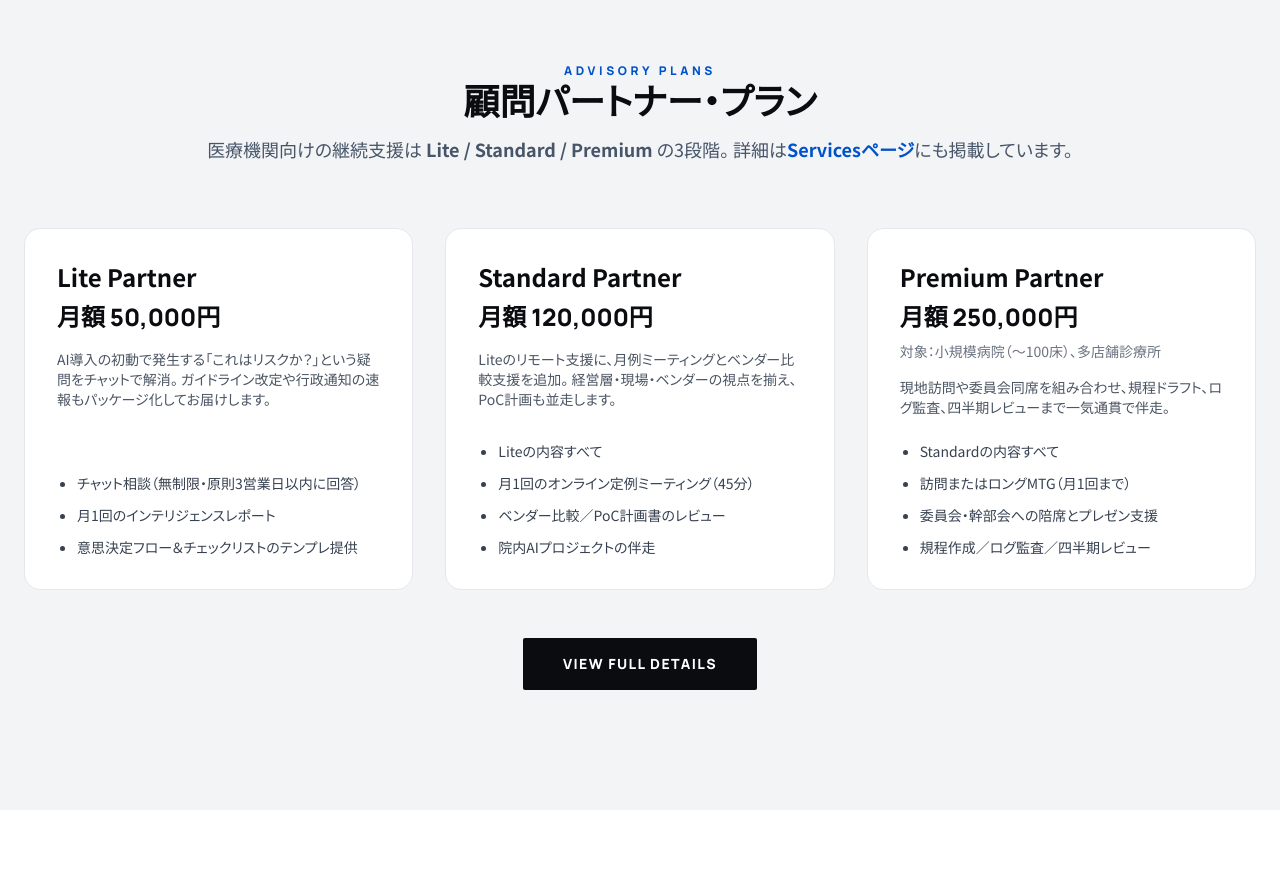
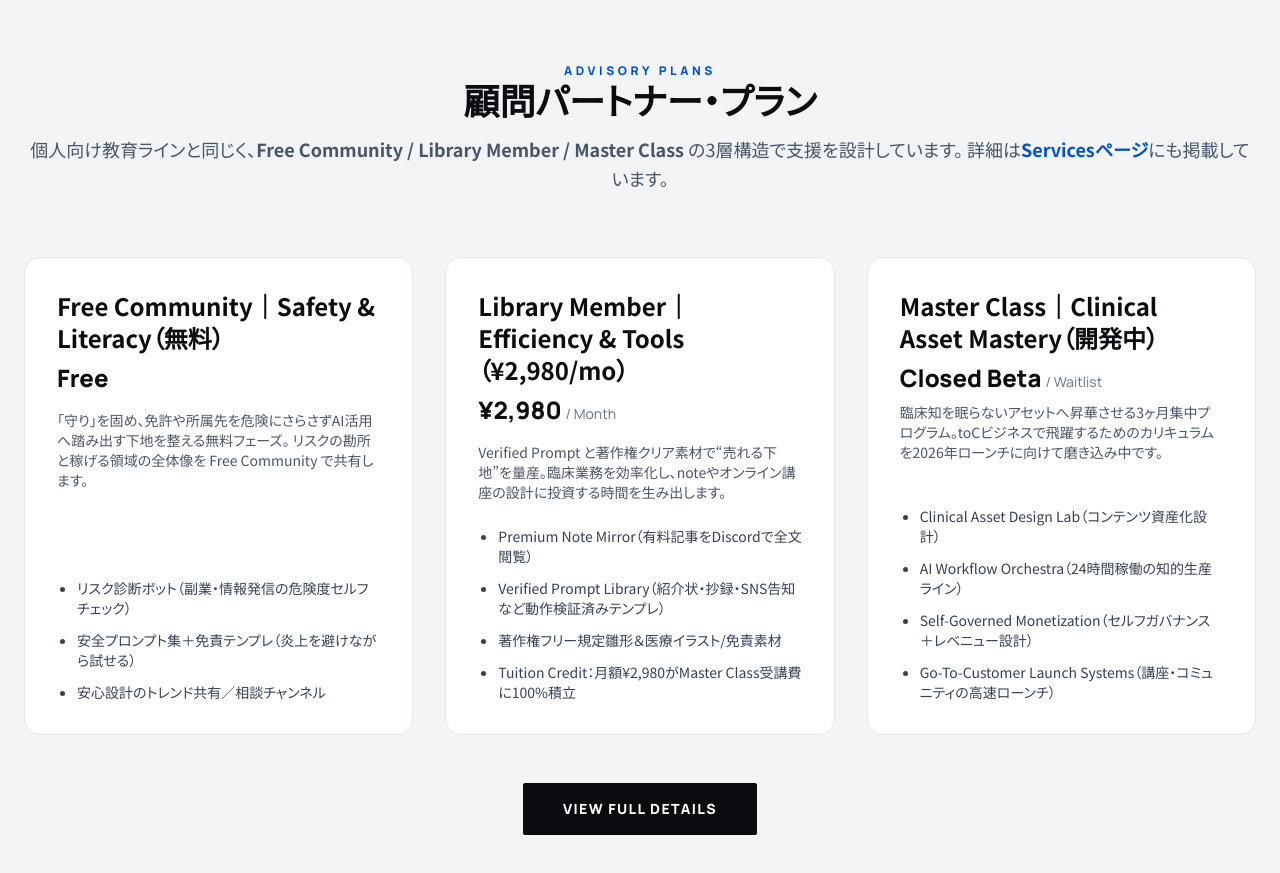
Before and after one commit to cursorvers/cursorvers-inc, a plain HTML site: page index.html in a window 1280 px wide. Shown: the part 4480-5353 px from the top of the page. Drawn offline with nearby package versions, Linux system fonts and the light colour scheme.

```diff
--- a/index.html
+++ b/index.html
@@ -346,53 +346,51 @@
                 <span class="text-brand-blue text-xs font-bold tracking-[0.3em] uppercase block font-en">Advisory Plans</span>
                 <h2 class="text-4xl font-bold text-brand-black mb-4">顧問パートナー・プラン</h2>
                 <p class="text-brand-slate text-lg leading-relaxed">
-                    医療機関向けの継続支援は <strong>Lite / Standard / Premium</strong> の3段階。
+                    個人向け教育ラインと同じく、<strong>Free Community / Library Member / Master Class</strong> の3層構造で支援を設計しています。
                     詳細は<a href="services.html#advisory" class="text-brand-blue font-semibold hover:underline">Servicesページ</a>にも掲載しています。
                 </p>
             </div>
 
             <div class="grid md:grid-cols-3 gap-8">
                 <article class="card-hover bg-white rounded-2xl p-8 flex flex-col">
-                    <h3 class="text-2xl font-bold mb-2 text-brand-black">Lite Partner</h3>
-                    <p class="text-brand-black font-en font-extrabold text-2xl mb-4">月額 50,000円</p>
+                    <h3 class="text-2xl font-bold mb-2 text-brand-black">Free Community｜Safety &amp; Literacy（無料）</h3>
+                    <p class="text-brand-black font-en font-extrabold text-2xl mb-4">Free</p>
                     <p class="text-sm text-gray-600 mb-6 flex-grow">
-                        AI導入の初動で発生する「これはリスクか？」という疑問をチャットで解消。
-                        ガイドライン改定や行政通知の速報もパッケージ化してお届けします。
+                        「守り」を固め、免許や所属先を危険にさらさずAI活用へ踏み出す下地を整える無料フェーズ。
+                        リスクの勘所と稼げる領域の全体像を Free Community で共有します。
                     </p>
                     <ul class="text-sm text-gray-700 space-y-3 list-disc pl-5">
-                        <li>チャット相談（無制限・原則3営業日以内に回答）</li>
-                        <li>月1回のインテリジェンスレポート</li>
-                        <li>意思決定フロー＆チェックリストのテンプレ提供</li>
+                        <li>リスク診断ボット（副業・情報発信の危険度セルフチェック）</li>
+                        <li>安全プロンプト集＋免責テンプレ（炎上を避けながら試せる）</li>
+                        <li>安心設計のトレンド共有／相談チャンネル</li>
                     </ul>
                 </article>
 
                 <article class="card-hover bg-white rounded-2xl p-8 flex flex-col">
-                    <h3 class="text-2xl font-bold mb-2 text-brand-black">Standard Partner</h3>
-                    <p class="text-brand-black font-en font-extrabold text-2xl mb-4">月額 120,000円</p>
+                    <h3 class="text-2xl font-bold mb-2 text-brand-black">Library Member｜Efficiency &amp; Tools（¥2,980/mo）</h3>
+                    <p class="text-brand-black font-en font-extrabold text-2xl mb-4">¥2,980<span class="text-sm text-gray-500 font-normal ml-1">/ Month</span></p>
                     <p class="text-sm text-gray-600 mb-6 flex-grow">
-                        Liteのリモート支援に、月例ミーティングとベンダー比較支援を追加。
-                        経営層・現場・ベンダーの視点を揃え、PoC計画も並走します。
+                        Verified Prompt と著作権クリア素材で“売れる下地”を量産。臨床業務を効率化し、noteやオンライン講座の設計に投資する時間を生み出します。
                     </p>
                     <ul class="text-sm text-gray-700 space-y-3 list-disc pl-5">
-                        <li>Liteの内容すべて</li>
-                        <li>月1回のオンライン定例ミーティング（45分）</li>
-                        <li>ベンダー比較／PoC計画書のレビュー</li>
-                        <li>院内AIプロジェクトの伴走</li>
+                        <li>Premium Note Mirror（有料記事をDiscordで全文閲覧）</li>
+                        <li>Verified Prompt Library（紹介状・抄録・SNS告知など動作検証済みテンプレ）</li>
+                        <li>著作権フリー規定雛形＆医療イラスト/免責素材</li>
+                        <li>Tuition Credit：月額¥2,980がMaster Class受講費に100%積立</li>
                     </ul>
                 </article>
 
                 <article class="card-hover bg-white rounded-2xl p-8 flex flex-col">
-                    <h3 class="text-2xl font-bold mb-2 text-brand-black">Premium Partner</h3>
-                    <p class="text-brand-black font-en font-extrabold text-2xl mb-2">月額 250,000円</p>
-                    <p class="text-sm text-gray-500 mb-4">対象：小規模病院（〜100床）、多店舗診療所</p>
+                    <h3 class="text-2xl font-bold mb-2 text-brand-black">Master Class｜Clinical Asset Mastery（開発中）</h3>
+                    <p class="text-brand-black font-en font-extrabold text-2xl mb-2">Closed Beta<span class="text-sm text-gray-500 font-normal ml-1">/ Waitlist</span></p>
                     <p class="text-sm text-gray-600 mb-6 flex-grow">
-                        現地訪問や委員会同席を組み合わせ、規程ドラフト、ログ監査、四半期レビューまで一気通貫で伴走。
+                        臨床知を眠らないアセットへ昇華させる3ヶ月集中プログラム。toCビジネスで飛躍するためのカリキュラムを2026年ローンチに向けて磨き込み中です。
                     </p>
                     <ul class="text-sm text-gray-700 space-y-3 list-disc pl-5">
-                        <li>Standardの内容すべて</li>
-                        <li>訪問またはロングMTG（月1回まで）</li>
-                        <li>委員会・幹部会への陪席とプレゼン支援</li>
-                        <li>規程作成／ログ監査／四半期レビュー</li>
+                        <li>Clinical Asset Design Lab（コンテンツ資産化設計）</li>
+                        <li>AI Workflow Orchestra（24時間稼働の知的生産ライン）</li>
+                        <li>Self-Governed Monetization（セルフガバナンス＋レベニュー設計）</li>
+                        <li>Go-To-Customer Launch Systems（講座・コミュニティの高速ローンチ）</li>
                     </ul>
                 </article>
             </div>
```
